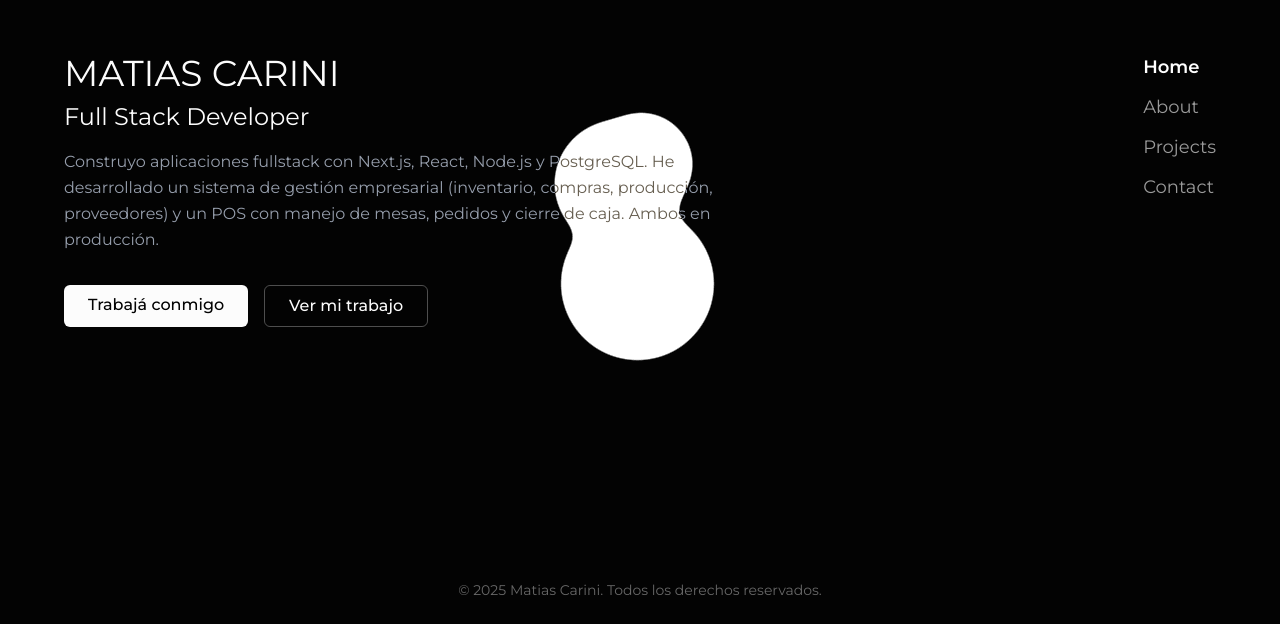
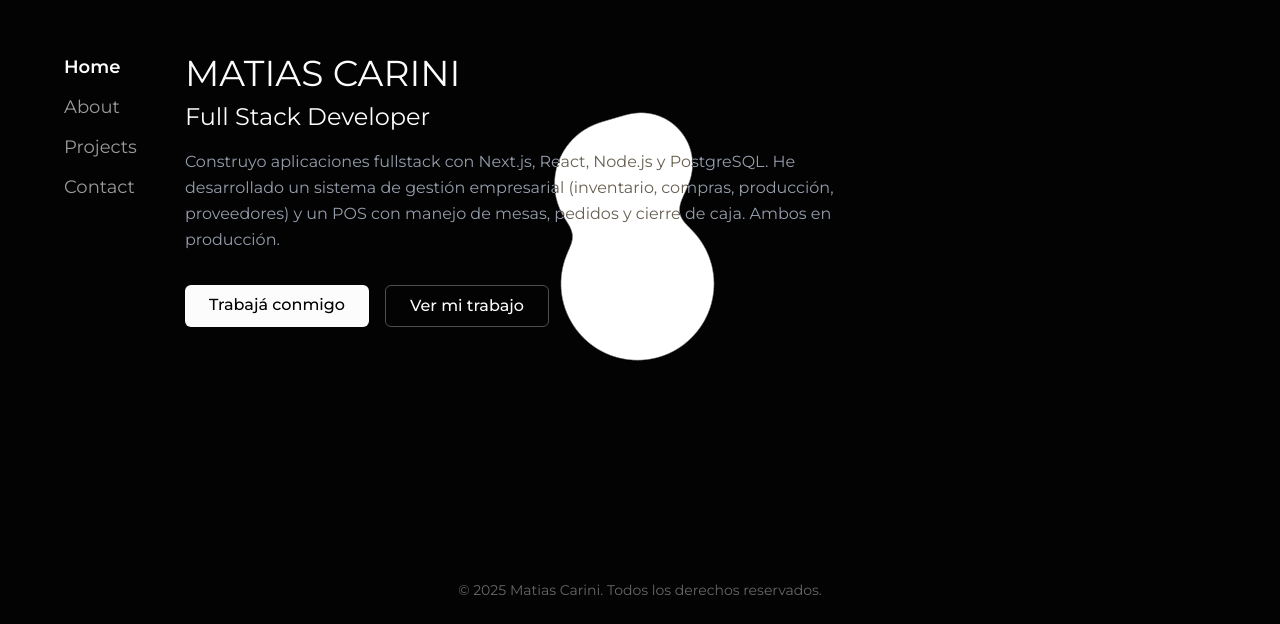
Before and after one commit to matiascarinidev/portfolio, a Next.js app: page / in a window 1280 px wide. Shown: the part 176-800 px from the top of the page. Built offline with nearby package versions, Linux system fonts and the light colour scheme.

Commit message:
SideMenu fix

```diff
--- a/src/app/layout.tsx
+++ b/src/app/layout.tsx
@@ -26,12 +26,12 @@ export default function RootLayout({
     <html lang="es" className={montserrat.variable}>
       <body className="font-montserrat bg-black text-white">
         <div className="min-h-screen flex flex-col relative">
-          <div className="flex-1 flex items-start md:items-center justify-center px-4 py-8 md:py-12">
-            <div className="w-full max-w-6xl mx-auto flex flex-col md:flex-row gap-8 md:gap-12 items-start">
-              <main className="flex-1 w-full">{children}</main>
-              <aside className="sticky top-8 md:flex-0 sm:flex-0">
+          <div className="flex-1 flex flex-col md:flex-row md:items-center justify-center px-4 py-8 md:py-12">
+            <div className="w-full max-w-6xl mx-auto flex flex-col md:flex-row gap-8 md:gap-12">
+              <aside className="order-1 md:order-1 md:sticky md:top-8">
                 <SideMenu />
               </aside>
+              <main className="flex-1 order-2 md:order-2">{children}</main>
             </div>
           </div>
           <Footer />
--- a/src/components/client/SideMenu.tsx
+++ b/src/components/client/SideMenu.tsx
@@ -14,7 +14,7 @@ export default function SideMenu() {
   const pathname = usePathname();
 
   return (
-    <nav>
+    <nav className="text-contrast">
       <ul className="flex flex-row md:flex-col gap-5 md:gap-3 justify-center md:justify-start">
         {navItems.map(({ href, label }) => (
           <li key={href}>
```
